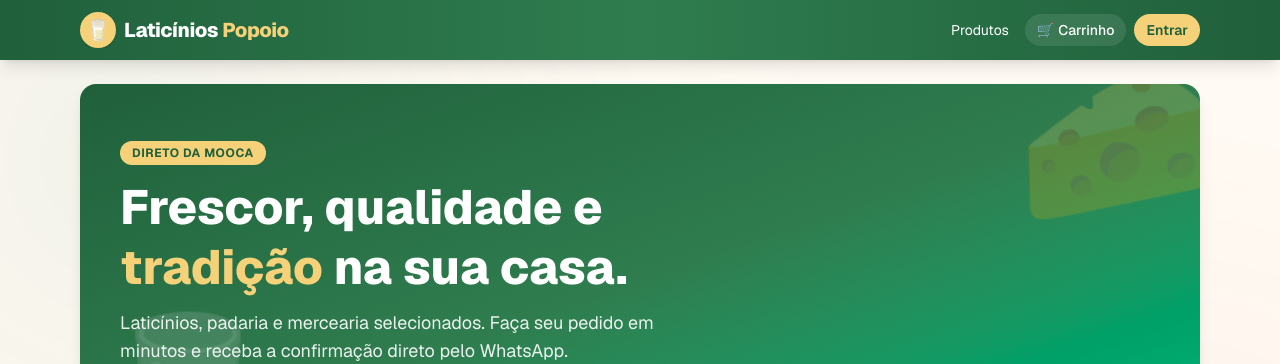
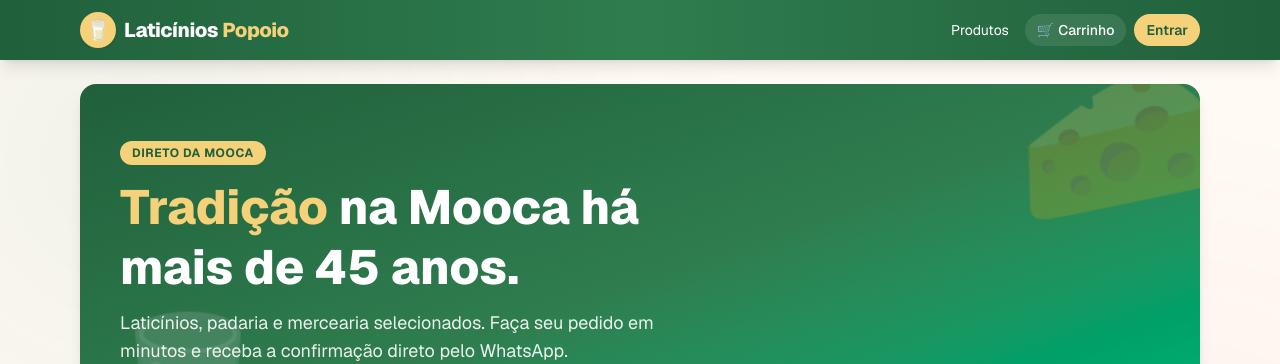
Before and after one commit to cjluc4s/projeto-popoio, a Next.js app: page / in a window 1280 px wide. Shown: the top 364 px of the page. Built offline with nearby package versions, Linux system fonts and the light colour scheme; no server answers; the database is empty.

Commit message:
feat(ui): novo slogan - Tradição na Mooca há mais de 45 anos

```diff
--- a/src/app/page.tsx
+++ b/src/app/page.tsx
@@ -36,7 +36,7 @@ export default async function HomePage() {
             Direto da Mooca
           </span>
           <h1 className="text-3xl sm:text-4xl md:text-5xl font-extrabold leading-tight">
-            Frescor, qualidade e <span className="text-[var(--butter)]">tradição</span> na sua casa.
+            <span className="text-[var(--butter)]">Tradição</span> na Mooca há mais de 45 anos.
           </h1>
           <p className="mt-3 text-white/90 sm:text-lg max-w-xl">
             Laticínios, padaria e mercearia selecionados. Faça seu pedido em
```
